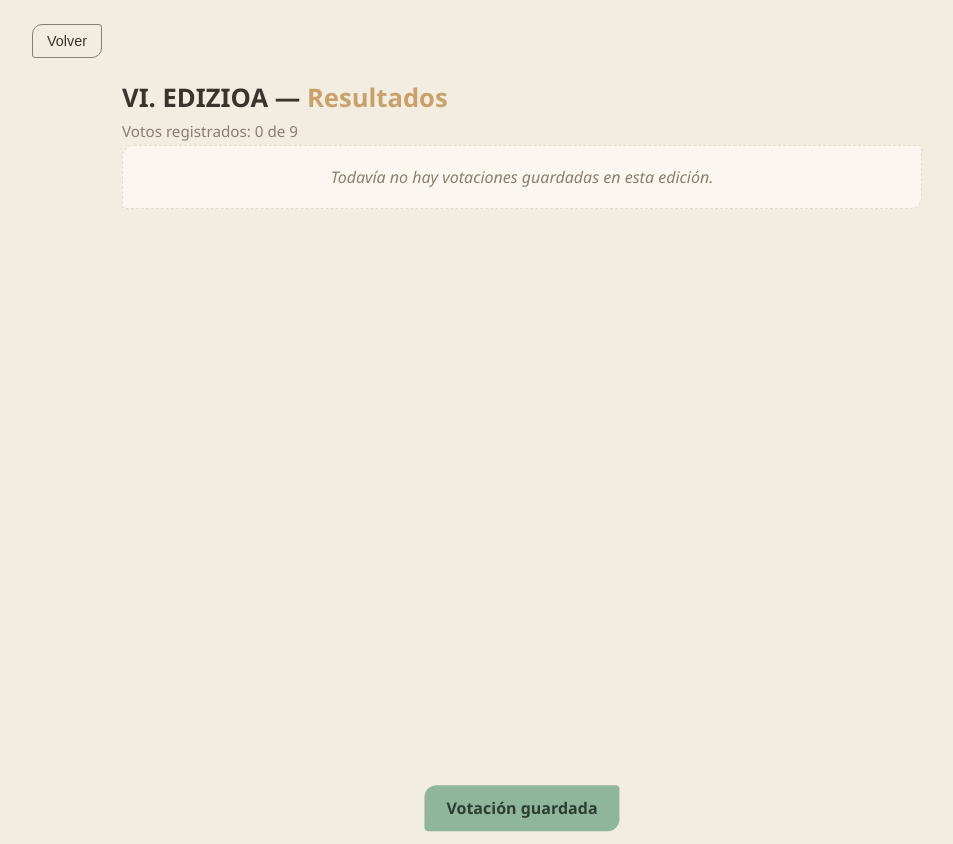
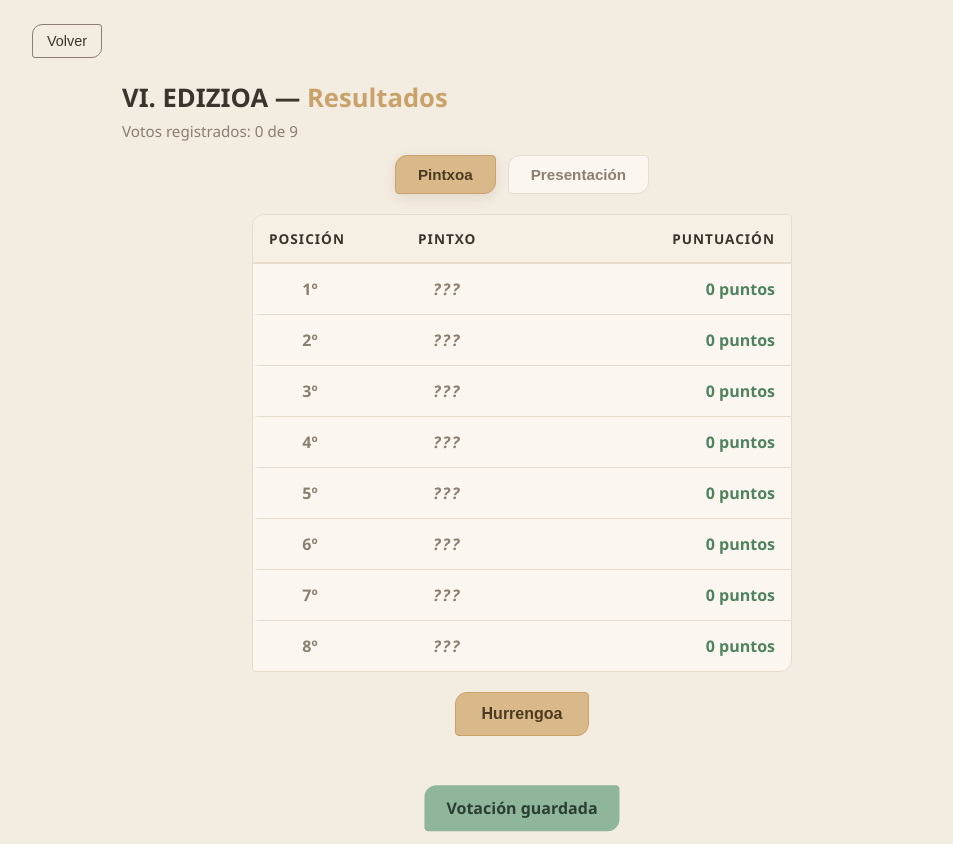
Before and after one commit to Mikelikoptero/Gabonak, a plain HTML site: page index.html in a window 1280 px wide. Both pictures are taken after a click on the button "Ver resultados". Shown: the whole page, without its empty margins (118-1071 px from the left). Before the commit the page ends 800 px from the top, so only its background shows below. Drawn offline with Linux system fonts and the light colour scheme.

Commit message:
Update index.html

```diff
--- a/index.html
+++ b/index.html
@@ -342,12 +342,41 @@
   }
   .history-view h2 span{color:var(--accent);}
   .history-view .date-line{
-    color:var(--muted);margin:0 0 4px;font-size:.95rem;
+    color:var(--muted);margin:0 0 14px;font-size:.95rem;
   }
   .history-view .winner-line{
     color:var(--muted);margin:0 0 24px;font-size:1rem;
   }
   .history-view .winner-line strong{color:var(--accent);}
+
+  /* ---------- Selector de pestañas en resultados ---------- */
+  .results-tabs{
+    display:flex;
+    justify-content:center;
+    gap:12px;
+    margin:0 auto 20px;
+  }
+  .results-tab-btn{
+    padding:10px 22px;
+    background:var(--card);
+    color:var(--muted);
+    border:1px solid var(--border);
+    border-radius:12px 4px 12px 4px;
+    font-size:.95rem;
+    font-weight:700;
+    cursor:pointer;
+    transition:transform .12s, background-color .12s, color .12s, border-color .12s;
+  }
+  .results-tab-btn:hover{
+    border-color:var(--accent);
+    color:var(--text);
+  }
+  .results-tab-btn.active{
+    background:var(--accent2);
+    color:#4a3a1f;
+    border-color:var(--accent);
+    box-shadow:0 4px 12px rgba(120,100,70,.14);
+  }
 
   .history-placeholder{
     background:var(--card);
@@ -617,6 +646,12 @@
     <div class="history-view">
       <h2>VI. EDIZIOA — <span>Resultados</span></h2>
       <p class="date-line" id="resultsVotesCount"></p>
+
+      <div class="results-tabs" role="tablist" aria-label="Tipo de resultados">
+        <button class="results-tab-btn active" id="tabPintxoaBtn" type="button" role="tab" aria-selected="true">Pintxoa</button>
+        <button class="results-tab-btn" id="tabPresentacionBtn" type="button" role="tab" aria-selected="false">Presentación</button>
+      </div>
+
       <div id="liveResultsContent"></div>
     </div>
   </section>
@@ -910,9 +945,45 @@ document.getElementById("backBtn").addEventListener("click", ()=>{
 const PRES_LABELS = ["Mejor presentación 1","Mejor presentación 2","Mejor presentación 3"];
 const PRES_POINTS = [3,2,1];
 
+let activeResultsTab = "pintxoa";
 let liveRankingData = [];
 let revealedIndices = new Set();
 let winnerCelebrated = false;
+
+function computeRankingForTab(tabMode){
+  const votes = getSavedVotes();
+  const validVoters = Object.keys(votes).filter(v => ALL_VOTERS.includes(v));
+  const scores = {};
+  cooks.forEach(c => { scores[c] = 0; });
+
+  validVoters.forEach(voterName => {
+    const v = votes[voterName];
+    if(tabMode === "pintxoa" && Array.isArray(v.order)){
+      const total = v.order.length;
+      v.order.forEach((cookName, idx) => {
+        if(Object.prototype.hasOwnProperty.call(scores, cookName)){
+          scores[cookName] += (total - idx);
+        }
+      });
+    }
+    if(Array.isArray(v.presentations)){
+      v.presentations.forEach((cookName, idx) => {
+        if(cookName && Object.prototype.hasOwnProperty.call(scores, cookName)){
+          scores[cookName] += (PRES_POINTS[idx] || 0);
+        }
+      });
+    }
+  });
+
+  const sorted = Object.entries(scores)
+    .map(([name, score]) => ({ name, score }))
+    .sort((a,b) => b.score - a.score || a.name.localeCompare(b.name, "es"));
+
+  return {
+    votesCount: validVoters.length,
+    ranking: sorted
+  };
+}
 
 function revealNextPosition(){
   if(liveRankingData.length === 0) return;
@@ -937,6 +1008,12 @@ function revealNextPosition(){
 
 function renderLiveResultsTable(){
   const contentEl = document.getElementById("liveResultsContent");
+
+  if(liveRankingData.length === 0){
+    contentEl.innerHTML = `<div class="history-placeholder">Todavía no hay votaciones guardadas en esta edición.</div>`;
+    return;
+  }
+
   const medals = ["gold","silver","bronze"];
   const total = liveRankingData.length;
   const remainingCount = total - revealedIndices.size;
@@ -958,12 +1035,21 @@ function renderLiveResultsTable(){
   let bannerHTML = "";
   if(topTwoRevealed && total > 0){
     const winnerName = liveRankingData[0].name;
+    if(activeResultsTab === "pintxoa"){
       bannerHTML = `
         <div class="winner-banner-box">
           <h3>ZORIONAK ${winnerName.toUpperCase()}!</h3>
           <p>Gabonetako Sari Nagusia VI. edizioaren irabazlea!</p>
         </div>
       `;
+    } else {
+      bannerHTML = `
+        <div class="winner-banner-box">
+          <h3>ZORIONAK ${winnerName.toUpperCase()}!</h3>
+          <p>Ganador de la mejor presentación!</p>
+        </div>
+      `;
+    }
   }
 
   let tableHTML = `
@@ -1004,56 +1090,58 @@ function renderLiveResultsTable(){
     nextBtn.addEventListener("click", revealNextPosition);
   }
 
-  if(topTwoRevealed && !winnerCelebrated){
+  if(topTwoRevealed && activeResultsTab === "pintxoa" && !winnerCelebrated){
     winnerCelebrated = true;
     showFireworks();
   }
 }
 
-function openResults(){
-  const votes = getSavedVotes();
-  const validVoters = Object.keys(votes).filter(v => ALL_VOTERS.includes(v));
-  const scores = {};
-  cooks.forEach(c => { scores[c] = 0; });
+function updateResultsTabButtons(){
+  const pintxoaBtn = document.getElementById("tabPintxoaBtn");
+  const presBtn = document.getElementById("tabPresentacionBtn");
 
-  validVoters.forEach(voterName => {
-    const v = votes[voterName];
-    if(Array.isArray(v.order)){
-      const total = v.order.length;
-      v.order.forEach((cookName, idx) => {
-        if(Object.prototype.hasOwnProperty.call(scores, cookName)){
-          scores[cookName] += (total - idx);
+  const isPintxoa = activeResultsTab === "pintxoa";
+  pintxoaBtn.classList.toggle("active", isPintxoa);
+  pintxoaBtn.setAttribute("aria-selected", String(isPintxoa));
+
+  presBtn.classList.toggle("active", !isPintxoa);
+  presBtn.setAttribute("aria-selected", String(!isPintxoa));
 }
-      });
-    }
-    if(Array.isArray(v.presentations)){
-      v.presentations.forEach((cookName, idx) => {
-        if(cookName && Object.prototype.hasOwnProperty.call(scores, cookName)){
-          scores[cookName] += (PRES_POINTS[idx] || 0);
-        }
-      });
-    }
-  });
 
-  liveRankingData = Object.entries(scores)
-    .map(([name, score]) => ({ name, score }))
-    .sort((a,b) => b.score - a.score || a.name.localeCompare(b.name, "es"));
+function loadResultsForActiveTab(){
+  hideFireworks();
+  updateResultsTabButtons();
 
+  const { votesCount, ranking } = computeRankingForTab(activeResultsTab);
+  liveRankingData = ranking;
   revealedIndices = new Set();
   winnerCelebrated = false;
 
   document.getElementById("resultsVotesCount").textContent =
-    `Votos registrados: ${validVoters.length} de ${voters.length}`;
+    `Votos registrados: ${votesCount} de ${voters.length}`;
 
-  const contentEl = document.getElementById("liveResultsContent");
-  if(validVoters.length === 0){
-    contentEl.innerHTML = `<div class="history-placeholder">Todavía no hay votaciones guardadas en esta edición.</div>`;
-  } else {
   renderLiveResultsTable();
 }
 
+function openResults(){
+  activeResultsTab = "pintxoa";
+  loadResultsForActiveTab();
   showScreen(screenResults);
 }
+
+document.getElementById("tabPintxoaBtn").addEventListener("click", ()=>{
+  if(activeResultsTab !== "pintxoa"){
+    activeResultsTab = "pintxoa";
+    loadResultsForActiveTab();
+  }
+});
+
+document.getElementById("tabPresentacionBtn").addEventListener("click", ()=>{
+  if(activeResultsTab !== "presentacion"){
+    activeResultsTab = "presentacion";
+    loadResultsForActiveTab();
+  }
+});
 
 document.getElementById("openResultsBtn").addEventListener("click", openResults);
 document.getElementById("resultsBackBtn").addEventListener("click", ()=>{
```
Lines whose indentation alone changed are shown as unchanged.
